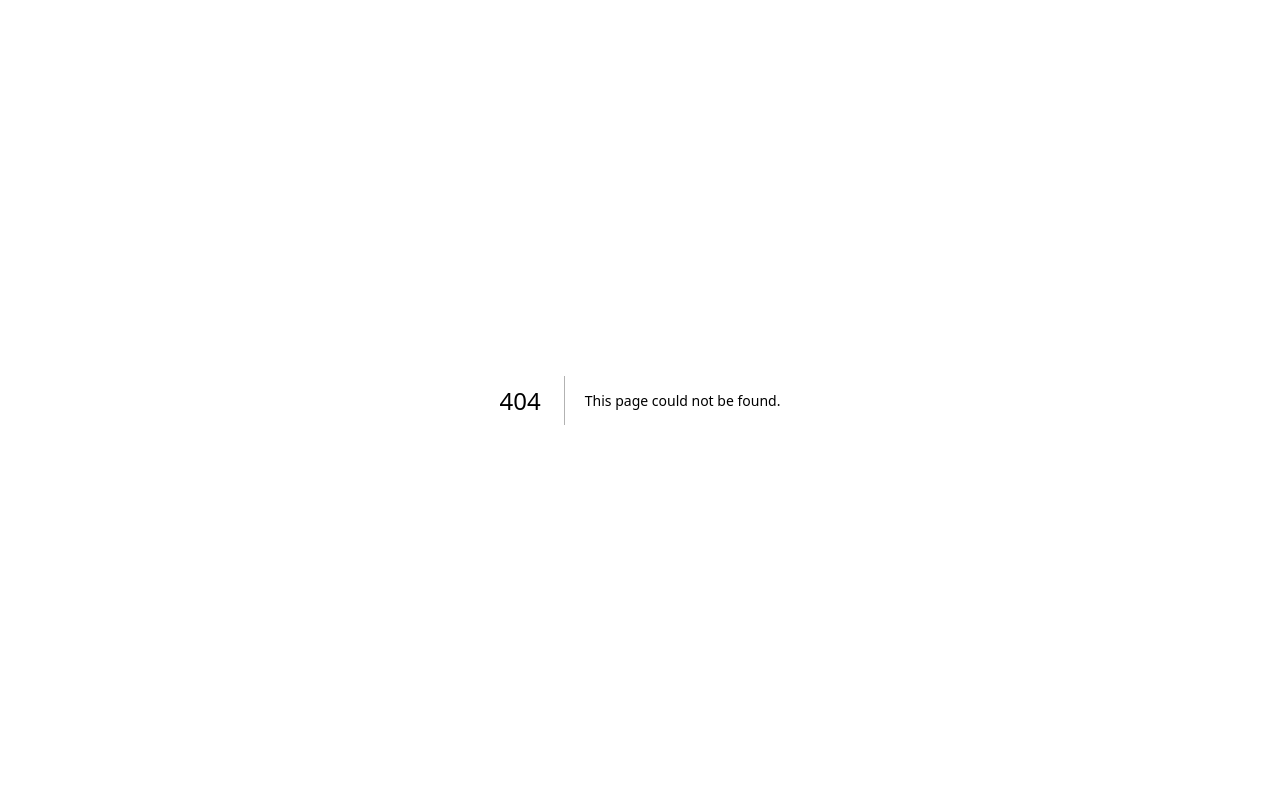
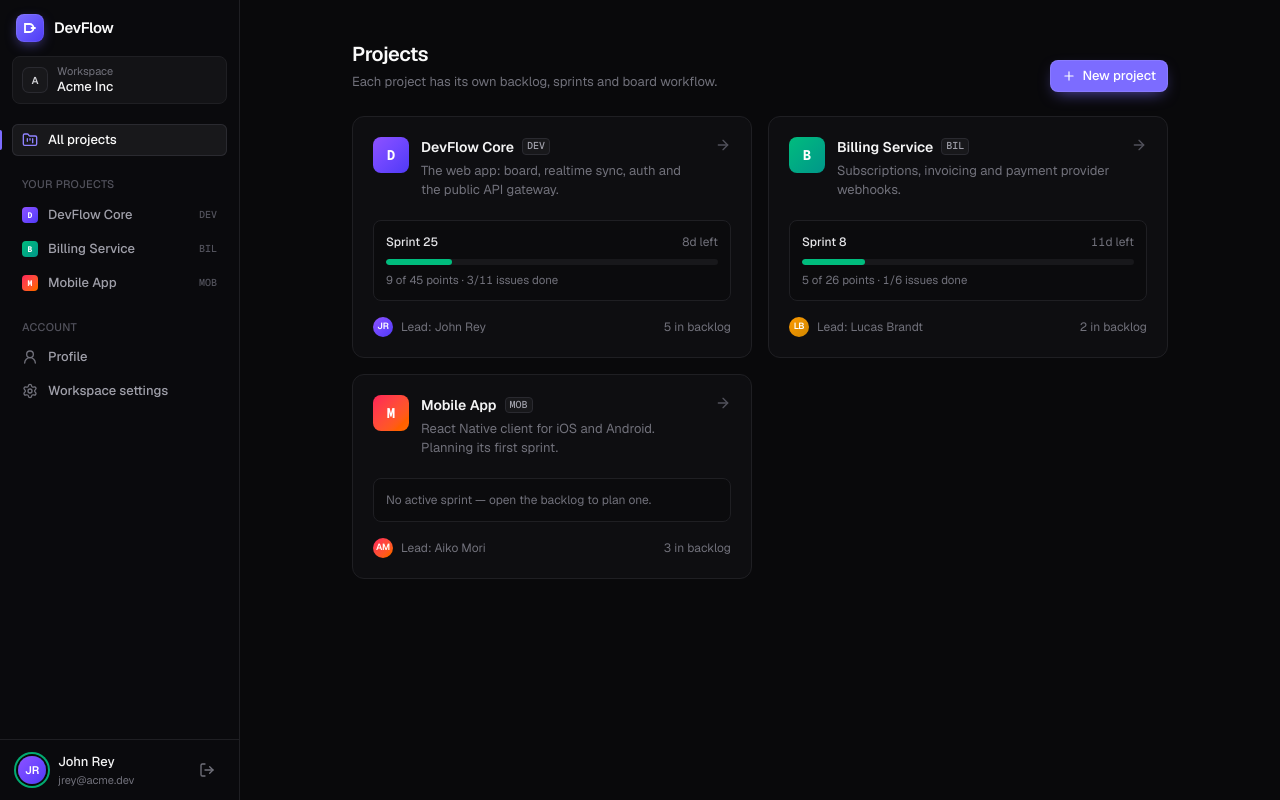
Before and after one commit to JohnReySeguma/dev-flow, a Next.js app: page /projects in a window 1280 px wide. Before the commit this address had no page. Built offline with nearby package versions, Linux system fonts and the light colour scheme.

Commit message:
feat(projects): add projects overview with new project dialog
Cards with active-sprint progress and days left; new projects get a validated key and the default workflow.

Co-Authored-By: Claude Opus 5.5 <noreply@anthropic.com>

```diff
--- /dev/null
+++ b/app/(app)/projects/page.tsx
@@ -0,0 +1,13 @@
+import type { Metadata } from "next";
+import { PageContainer } from "@/components/layout/page-container";
+import { ProjectsOverview } from "@/components/projects/projects-overview";
+
+export const metadata: Metadata = { title: "Projects" };
+
+export default function ProjectsPage() {
+  return (
+    <PageContainer>
+      <ProjectsOverview />
+    </PageContainer>
+  );
+}
--- /dev/null
+++ b/components/projects/projects-overview.tsx
@@ -0,0 +1,185 @@
+"use client";
+
+import { ArrowRight, Plus } from "lucide-react";
+import Link from "next/link";
+import { useRouter } from "next/navigation";
+import { useState, type FormEvent } from "react";
+import { Avatar } from "@/components/ui/avatar";
+import { Button } from "@/components/ui/button";
+import { Dialog } from "@/components/ui/dialog";
+import { describedBy, Field, Input, Textarea } from "@/components/ui/field";
+import { PageHeader } from "@/components/ui/section";
+import { MEMBERS_BY_ID } from "@/lib/members";
+import { activeSprint, backlogIssues, progressOf, sprintIssues } from "@/lib/tracker/selectors";
+import { createProject, useTracker } from "@/lib/tracker/store";
+import type { Project, TrackerState } from "@/lib/tracker/types";
+import { useNow } from "@/lib/use-now";
+import { cn } from "@/lib/utils";
+
+const DAY = 86_400_000;
+
+export function ProjectsOverview() {
+  const state = useTracker();
+  const [creating, setCreating] = useState(false);
+
+  return (
+    <>
+      <PageHeader
+        title="Projects"
+        description="Each project has its own backlog, sprints and board workflow."
+        actions={
+          <Button variant="primary" onClick={() => setCreating(true)}>
+            <Plus aria-hidden className="size-3.5" /> New project
+          </Button>
+        }
+      />
+      <div className="grid gap-4 md:grid-cols-2">
+        {state.projects.map((project) => (
+          <ProjectCard key={project.id} project={project} state={state} />
+        ))}
+      </div>
+      <NewProjectDialog open={creating} onClose={() => setCreating(false)} />
+    </>
+  );
+}
+
+function ProjectCard({ project, state }: { project: Project; state: TrackerState }) {
+  const now = useNow();
+  const sprint = activeSprint(state, project.id);
+  const progress = sprint ? progressOf(project, sprintIssues(state, sprint.id)) : null;
+  const pct = progress?.totalPoints ? Math.round((progress.donePoints / progress.totalPoints) * 100) : 0;
+  const daysLeft = sprint?.endAt ? Math.ceil((Date.parse(sprint.endAt) - now) / DAY) : null;
+  const lead = MEMBERS_BY_ID[project.leadId];
+  const backlog = backlogIssues(state, project.id).length;
+
+  return (
+    <Link
+      href={`/projects/${project.key}/${sprint ? "board" : "backlog"}`}
+      className="group flex min-w-0 flex-col rounded-xl border border-line bg-surface p-5 outline-none transition-colors hover:border-line-strong hover:bg-elevated focus-visible:ring-2 focus-visible:ring-brand/50"
+    >
+      <div className="flex items-start gap-3">
+        <span className={cn("flex size-9 shrink-0 items-center justify-center rounded-lg bg-gradient-to-br font-mono text-sm font-bold text-white", project.color)}>
+          {project.key[0]}
+        </span>
+        <div className="min-w-0 flex-1">
+          <h2 className="flex items-center gap-2 text-sm font-semibold text-zinc-100">
+            <span className="truncate">{project.name}</span>
+            <span className="rounded border border-line-strong bg-raised px-1 font-mono text-[10px] font-medium text-zinc-400">{project.key}</span>
+          </h2>
+          <p className="mt-1 line-clamp-2 text-[13px] text-zinc-500">{project.description || "No description."}</p>
+        </div>
+        <ArrowRight aria-hidden className="size-4 shrink-0 text-zinc-600 transition-transform group-hover:translate-x-0.5 group-hover:text-zinc-300" />
+      </div>
+
+      <div className="mt-5 rounded-lg border border-line bg-canvas/50 p-3">
+        {sprint && progress ? (
+          <>
+            <div className="flex items-center justify-between text-[12px]">
+              <span className="font-medium text-zinc-200">{sprint.name}</span>
+              <span className={cn("tabular-nums", daysLeft !== null && daysLeft < 0 ? "text-red-400" : "text-zinc-500")}>
+                {daysLeft === null ? "" : daysLeft < 0 ? `${-daysLeft}d overdue` : `${daysLeft}d left`}
+              </span>
+            </div>
+            <div className="mt-2 h-1.5 overflow-hidden rounded-full bg-raised">
+              <div className="h-full rounded-full bg-emerald-500" style={{ width: `${pct}%` }} />
+            </div>
+            <p className="mt-1.5 text-[11.5px] text-zinc-500 tabular-nums">
+              {progress.donePoints} of {progress.totalPoints} points · {progress.doneIssues}/{progress.totalIssues} issues done
+            </p>
+          </>
+        ) : (
+          <p className="text-[12px] text-zinc-500">No active sprint — open the backlog to plan one.</p>
+        )}
+      </div>
+
+      <div className="mt-4 flex items-center gap-2 text-[12px] text-zinc-500">
+        {lead && <Avatar member={lead} size="xs" />}
+        <span className="truncate">Lead: {lead?.name ?? "—"}</span>
+        <span className="ml-auto shrink-0">{backlog} in backlog</span>
+      </div>
+    </Link>
+  );
+}
+
+/** "Billing Service" → "BS"; one word → its first three letters. */
+function suggestKey(name: string) {
+  const words = name.trim().split(/\s+/).filter(Boolean);
+  const raw = words.length > 1 ? words.map((w) => w[0]).join("") : (words[0] ?? "").slice(0, 3);
+  return raw.replace(/[^a-z]/gi, "").toUpperCase().slice(0, 5);
+}
+
+function NewProjectDialog({ open, onClose }: { open: boolean; onClose: () => void }) {
+  return (
+    <Dialog open={open} onClose={onClose} title="New project" description="Starts with an empty backlog and the default To Do → Done workflow.">
+      {open && <NewProjectForm onClose={onClose} />}
+    </Dialog>
+  );
+}
+
+function NewProjectForm({ onClose }: { onClose: () => void }) {
+  const { projects } = useTracker();
+  const router = useRouter();
+  const [name, setName] = useState("");
+  const [key, setKey] = useState("");
+  const [keyEdited, setKeyEdited] = useState(false);
+  const [description, setDescription] = useState("");
+  const [submitted, setSubmitted] = useState(false);
+
+  const effectiveKey = keyEdited ? key : suggestKey(name);
+  const nameError = submitted && !name.trim() ? "Name your project." : undefined;
+  const keyError = !submitted
+    ? undefined
+    : !/^[A-Z]{2,5}$/.test(effectiveKey)
+      ? "Use 2–5 letters."
+      : projects.some((p) => p.key === effectiveKey)
+        ? `${effectiveKey} is already taken.`
+        : undefined;
+
+  function submit(event: FormEvent<HTMLFormElement>) {
+    event.preventDefault();
+    setSubmitted(true);
+    const valid = name.trim() && /^[A-Z]{2,5}$/.test(effectiveKey) && !projects.some((p) => p.key === effectiveKey);
+    if (!valid) return;
+    createProject({ name: name.trim(), key: effectiveKey, description: description.trim() });
+    onClose();
+    router.push(`/projects/${effectiveKey}/backlog`);
+  }
+
+  return (
+    <form noValidate onSubmit={submit} className="flex flex-col gap-4">
+      <div className="grid gap-4 sm:grid-cols-[1fr_120px]">
+        <Field id="np-name" label="Name" error={nameError}>
+          <Input id="np-name" autoFocus value={name} maxLength={40} placeholder="e.g. Developer Portal" onChange={(e) => setName(e.target.value)} {...describedBy("np-name", { error: nameError })} />
+        </Field>
+        <Field id="np-key" label="Key" error={keyError}>
+          <Input
+            id="np-key"
+            value={effectiveKey}
+            maxLength={5}
+            className="font-mono uppercase"
+            onChange={(e) => {
+              setKeyEdited(true);
+              setKey(e.target.value.toUpperCase().replace(/[^A-Z]/g, ""));
+            }}
+            {...describedBy("np-key", { error: keyError })}
+          />
+        </Field>
+      </div>
+      <p className="-mt-2 text-[12px] text-zinc-500">
+        Issues will be numbered <span className="font-mono text-zinc-300">{effectiveKey || "KEY"}-1</span>,{" "}
+        <span className="font-mono text-zinc-300">{effectiveKey || "KEY"}-2</span>, …
+      </p>
+      <Field id="np-description" label="Description">
+        <Textarea id="np-description" rows={2} value={description} onChange={(e) => setDescription(e.target.value)} />
+      </Field>
+      <div className="-mx-5 -mb-4 mt-2 flex justify-end gap-2 border-t border-line bg-canvas/40 px-5 py-3">
+        <Button variant="ghost" onClick={onClose}>
+          Cancel
+        </Button>
+        <Button type="submit" variant="primary">
+          Create project
+        </Button>
+      </div>
+    </form>
+  );
+}
```
